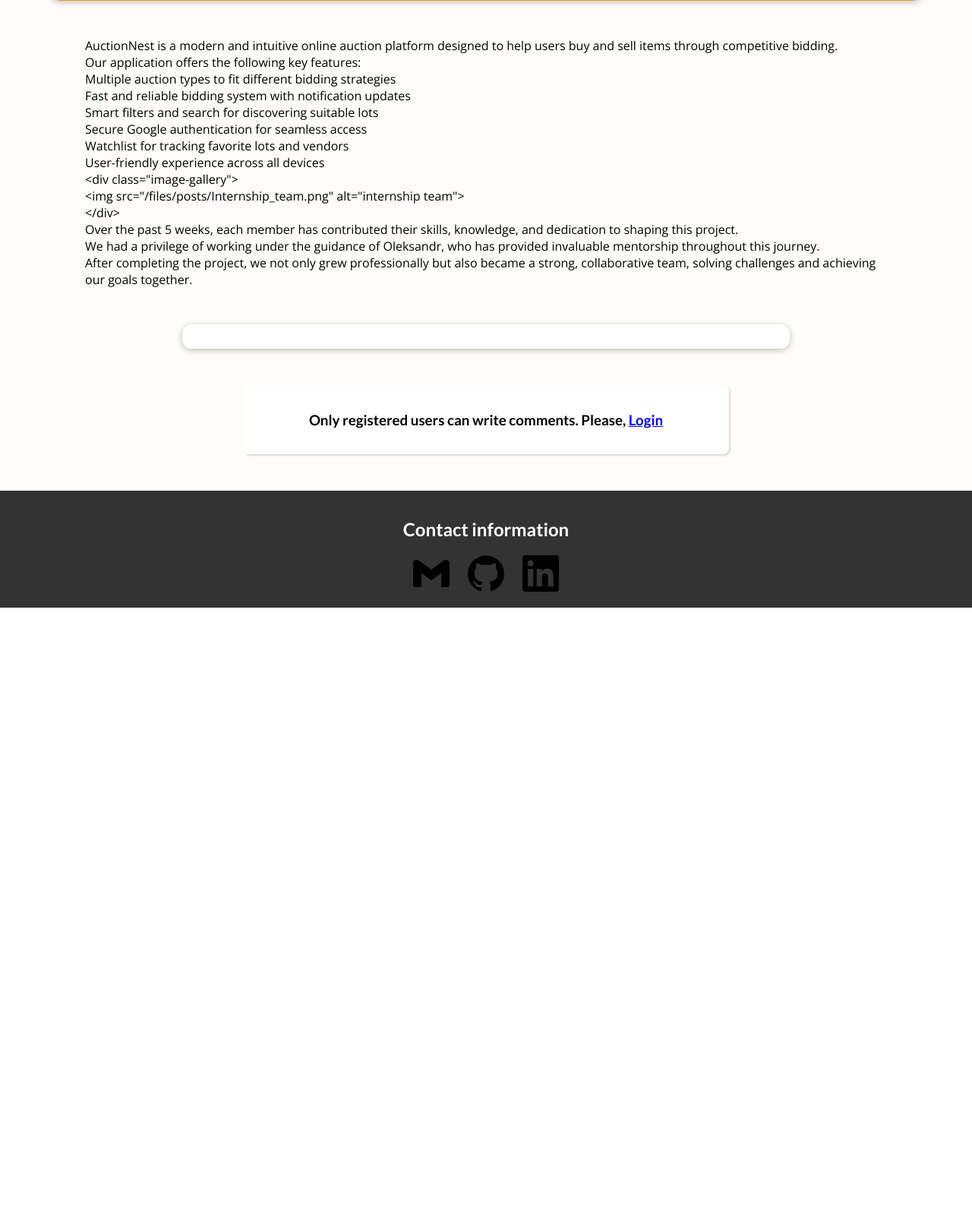
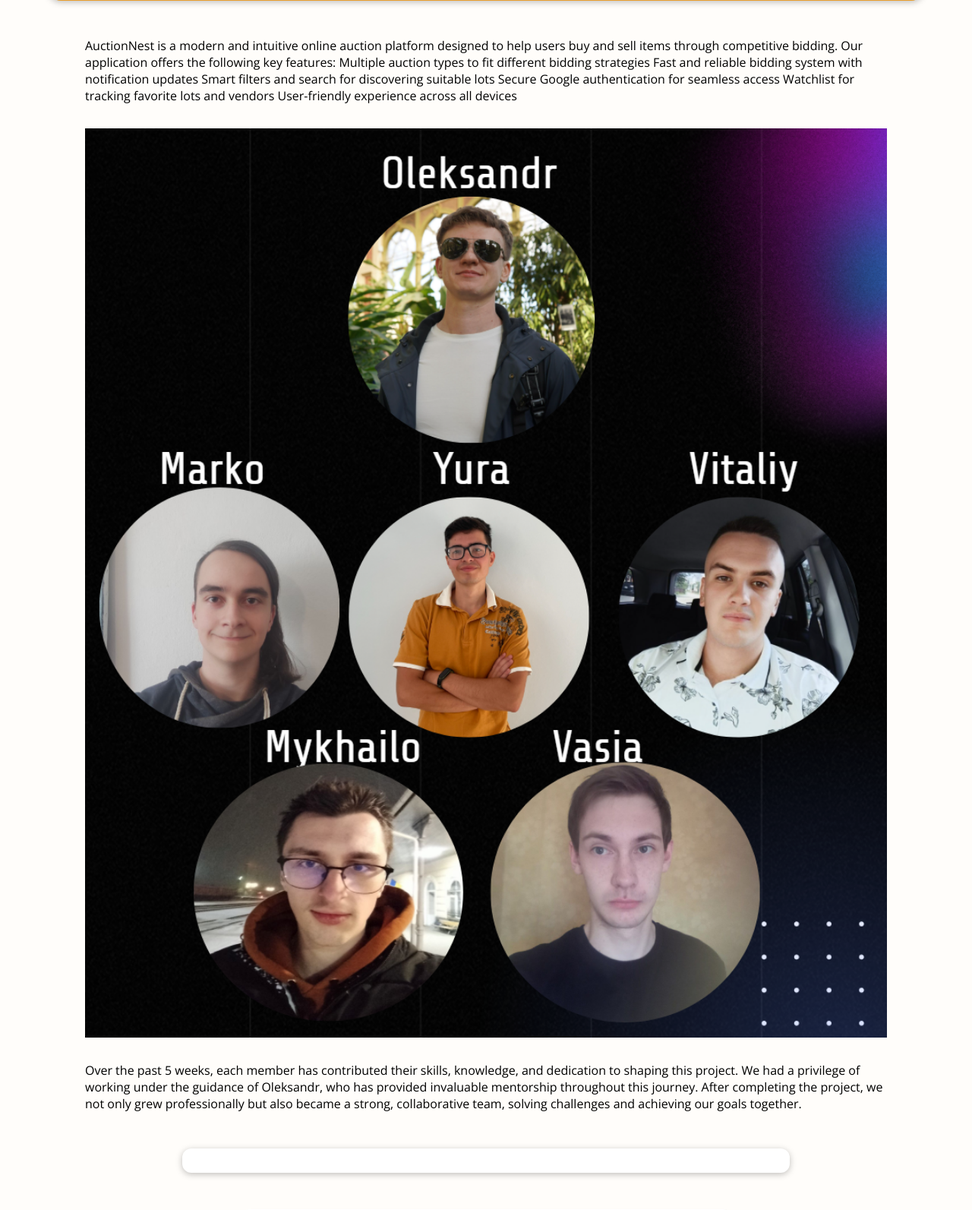
Before and after one commit to YuraGavriley/personal-dev-blog, a Django app: a page that uses main_app/templates/main_app/post-detail.html in a window 1280 px wide. Shown: the part 479-2072 px from the top of the page at 76% size. Before the commit the page ends 1279 px from the top, so only its background shows below. Run offline with Django 4.2, Linux system fonts and the light colour scheme; data comes from the database, SQL or seed files in the repository; both versions use the stored data as it was after the commit; some libraries are stand-ins or nearby versions.

Commit message:
feat: Implemented functionality of adding pictures between the text

```diff
--- a/main_app/static/main_app/post-detail.css
+++ b/main_app/static/main_app/post-detail.css
@@ -230,3 +230,26 @@ main {
   margin-bottom: 5px;
   text-align: right;
 }
+
+.image-gallery {
+  display: flex;
+  flex-wrap: wrap;
+  justify-content: center;
+  gap: 1rem;          /* space between images */
+  margin: 2rem 0;     /* space above/below the gallery */
+}
+.image-gallery img {
+  flex: 1 1 calc((100% - 2rem) / 3);
+  /* up to 3 images per row; extras will wrap to new lines equally */
+  max-width: 100%;
+  height: auto;
+}
+/* 2‐image override: each takes ~½ the space */
+.image-gallery img:nth-last-child(2),
+.image-gallery img:last-child:nth-child(2) {
+  flex-basis: calc((100% - 1rem) / 2);
+}
+/* 1‐image override: center & blow it up */
+.image-gallery img:only-child {
+  flex-basis: 60%;
+}
--- a/main_app/templates/main_app/post-detail.html
+++ b/main_app/templates/main_app/post-detail.html
@@ -42,9 +42,7 @@
     </section>
 
     <main>
-        <p>
-        {{ post.content|linebreaks }}
-        </p>
+        {{ post.content|safe }}
     </main>
 
     <section id="comments">
```
Also changed, not shown: db.sqlite3, uploads/posts/Internship_team.png (added), uploads/posts/Screenshot_2025-05-06_134031.png (added).
